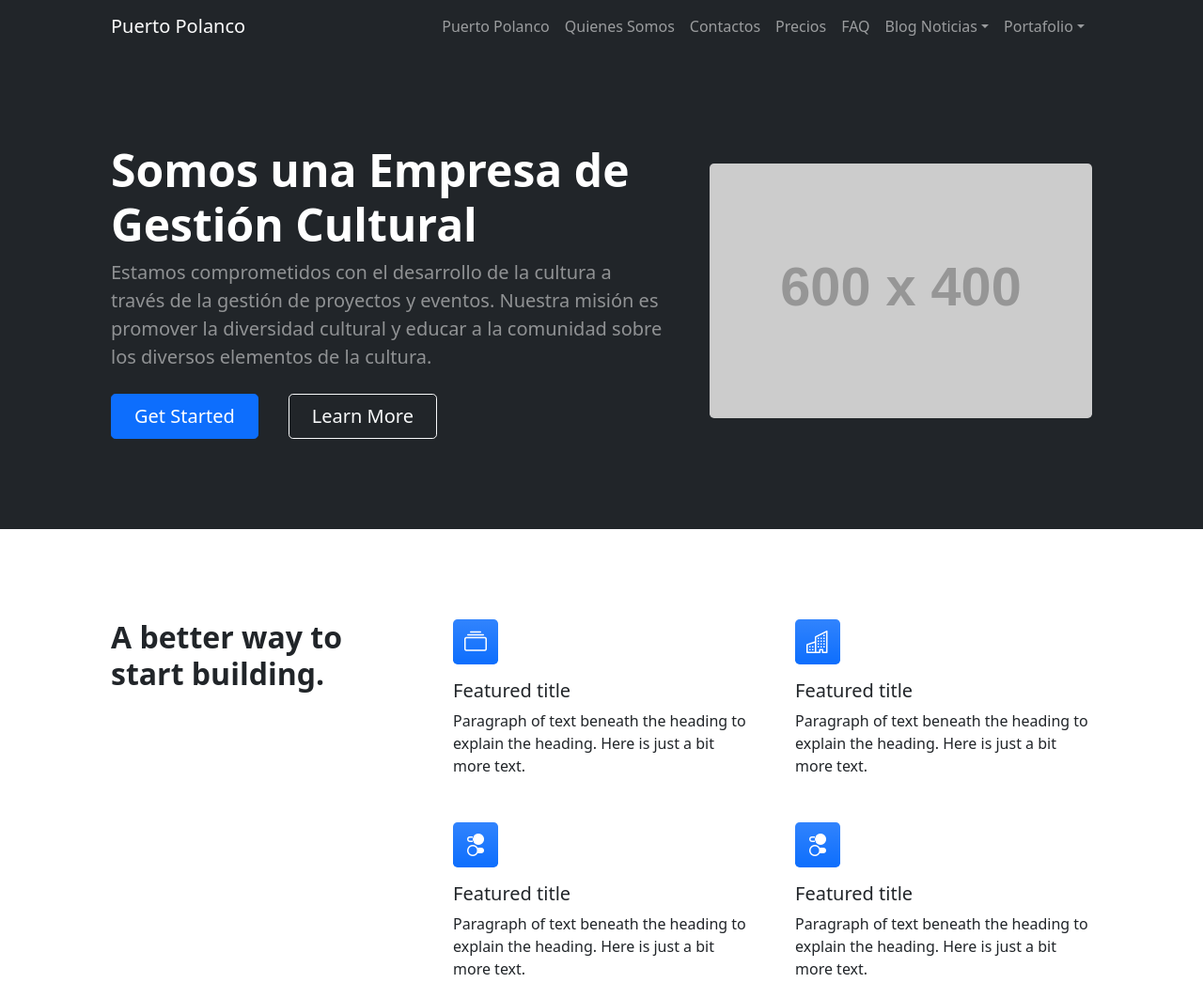
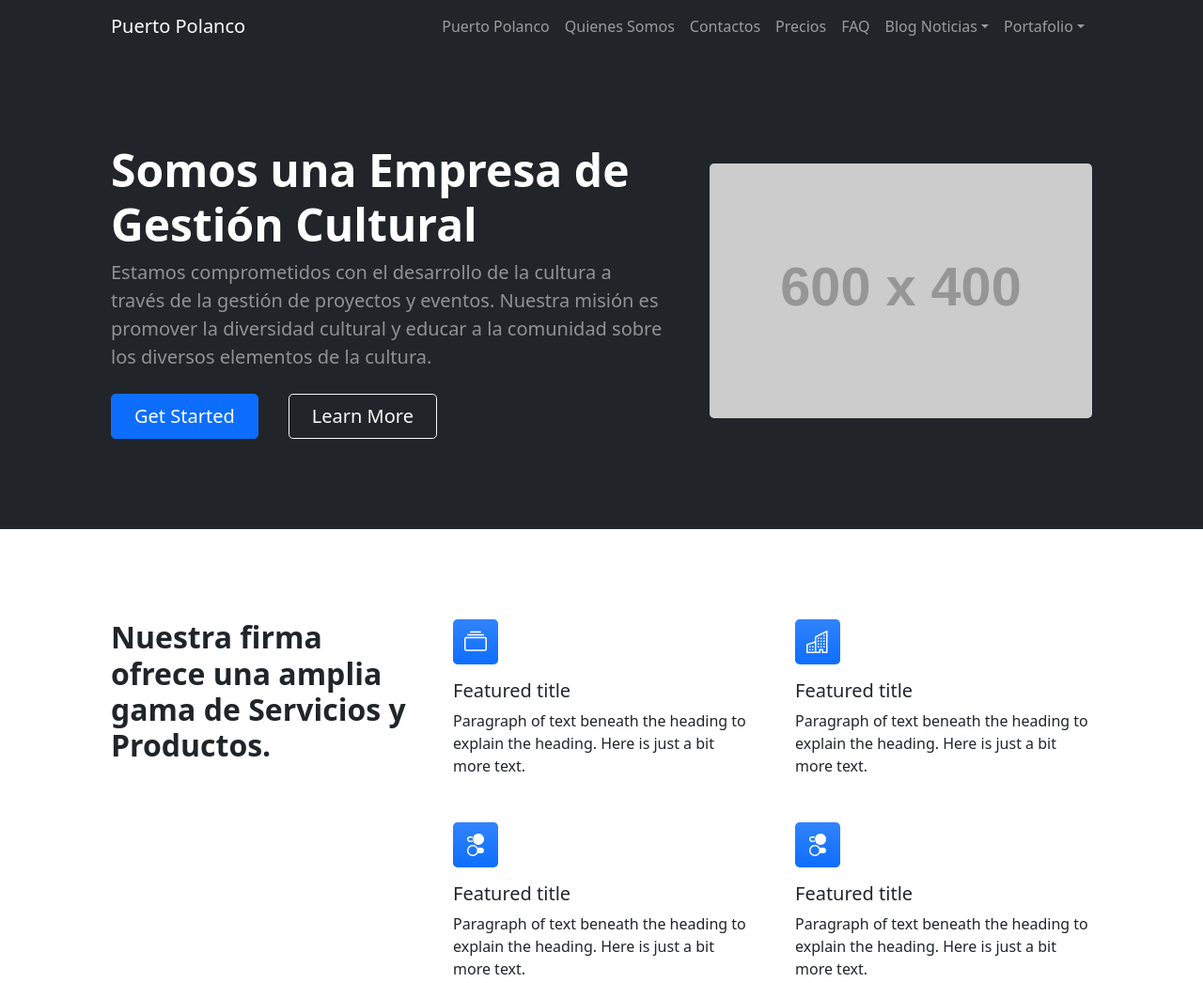
Before and after one commit to superlaloq/slq, a website: page laloq/public/index.html in a window 1280 px wide. Shown: the top 1046 px of the page at 94% size. Drawn offline with nearby package versions, Linux system fonts and the light colour scheme; placeholder pictures from the web are drawn by us.

Commit message:
puertopolanco

```diff
--- a/laloq/public/index.html
+++ b/laloq/public/index.html
@@ -78,7 +78,7 @@
             <div class="container px-5 my-5">
                 <div class="row gx-5">
                     <div class="col-lg-4 mb-5 mb-lg-0">
-                        <h2 class="fw-bolder mb-0">A better way to start building.</h2>
+                        <h2 class="fw-bolder mb-0">Nuestra firma ofrece una amplia gama de Servicios y Productos.</h2>
                     </div>
                     <div class="col-lg-8">
                         <div class="row gx-5 row-cols-1 row-cols-md-2">
```
